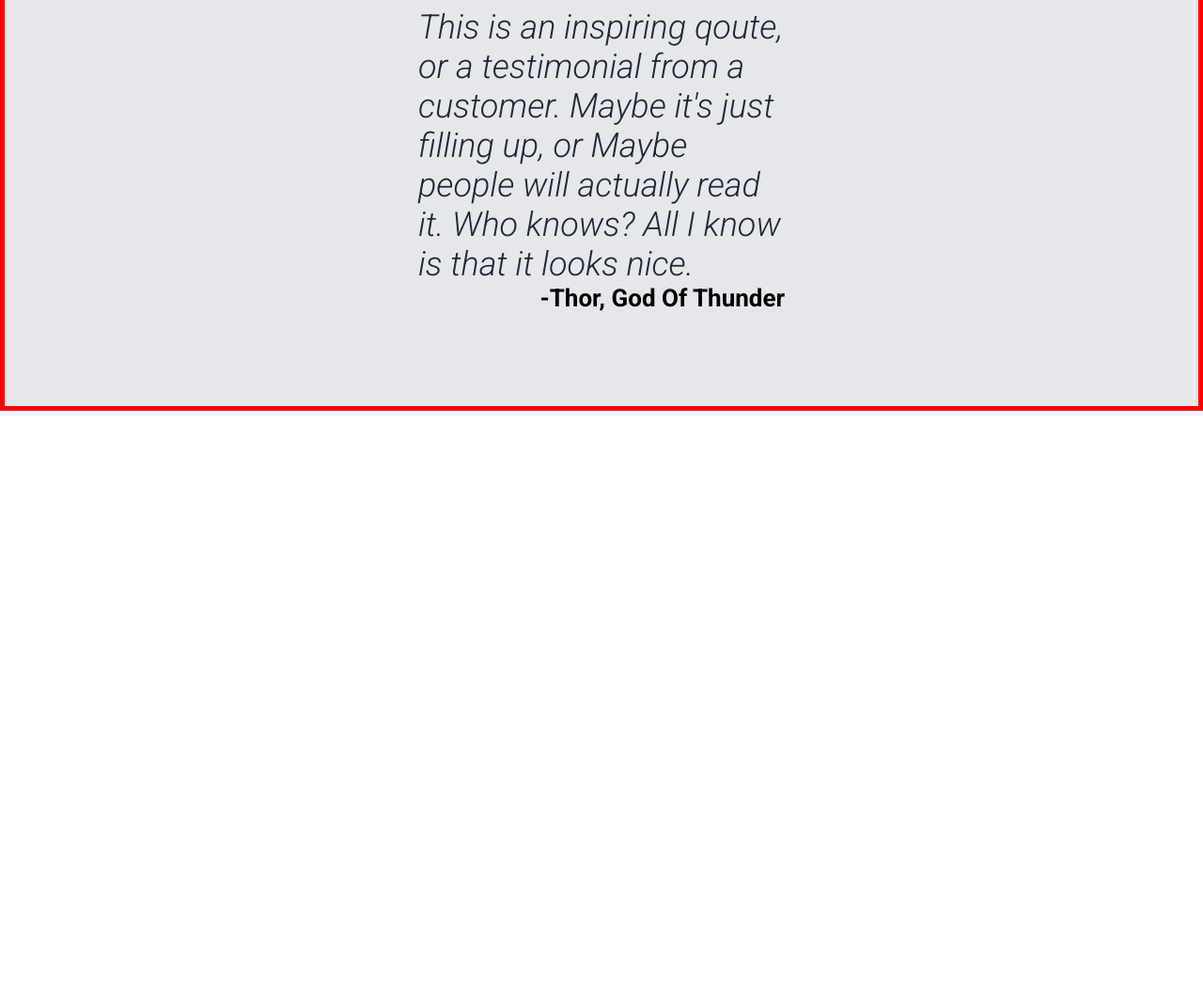
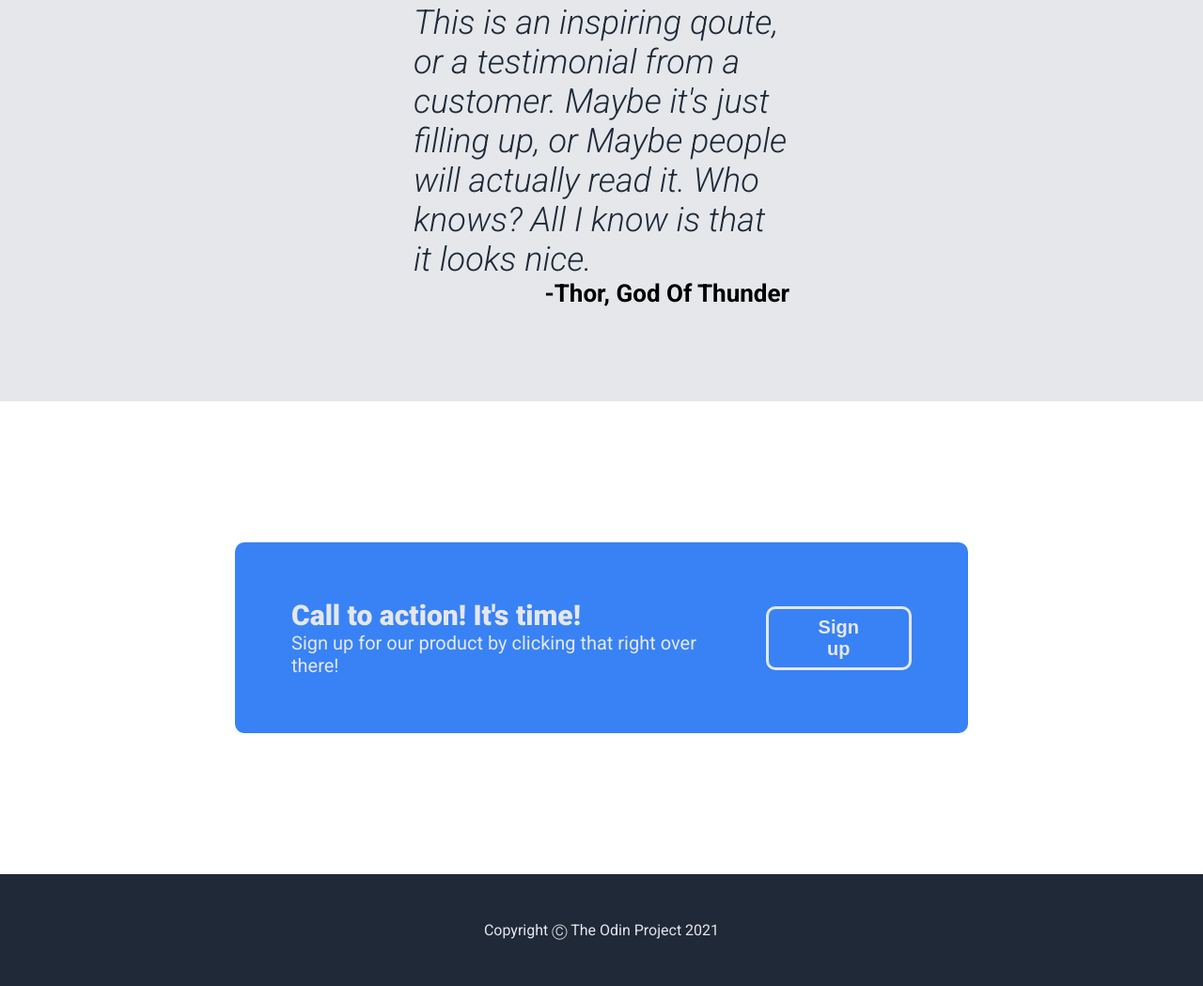
Before and after one commit to OracleTM/first-landing-page, a plain HTML site: page index.html in a window 1280 px wide. Shown: the part 996-2045 px from the top of the page at 94% size. Before the commit the page ends 1433 px from the top, so only its background shows below. Drawn offline with Linux system fonts and the light colour scheme.

Commit message:
Added Action and Footer, made pointer for buttons

```diff
--- a/index.html
+++ b/index.html
@@ -63,5 +63,21 @@
             -Thor, God Of Thunder
         </div>
     </div>
+    <div class="container-action">
+        <div class="action">
+            <div class="call-to-aciton">
+            Call to action! It's time!
+            </div>
+            <div class="call-to-aciton-text">
+            Sign up for our product by clicking that right over there!
+            </div>
+        </div>
+        <div class="button-right">
+            <button type="button">Sign up</button>
+        </div>
+    </div>
+    <div class="footer">
+        Copyright Ⓒ The Odin Project 2021
+    </div>
 </body>
 </html>
--- a/stylesheet.css
+++ b/stylesheet.css
@@ -1,10 +1,9 @@
 body {
     display: flex;
     flex-direction: column;
-    flex: 1;
+    flex-grow: 1;
     margin: 0;
     font-family: "Roboto", sans-serif;
-    border: solid 5px red;
 }
 
 .header {
@@ -63,6 +62,7 @@ body {
     border: none;
     font-size: 14px;
     font-weight: bold;
+    cursor: pointer;
 }
 
 .hero-container {
@@ -145,3 +145,52 @@ blockquote {
     font-size: 26px;
     font-weight: bold;
 }
+
+.action {
+    display: flex;
+    flex-direction: column;
+
+}
+
+.button-right button {
+    background-color: #3882F6;
+    color: #E5E7EB;
+    border: 3px solid #E5E7EB;
+    border-radius: 10px;
+    padding: 8px 40px 8px 40px;
+    font-size: 20px;
+    font-weight: 900;
+    cursor: pointer;
+}
+
+.container-action {
+    display: flex;
+    align-items: center;
+    justify-content: space-around;
+    gap: 30px;
+    background-color: #3882F6;
+    margin: 150px 250px 150px 250px;
+    border-radius: 10px;
+    padding: 60px 60px 60px 60px;
+}
+
+.call-to-aciton {
+    color: #E5E7EB;
+    font-weight: 900;
+    font-size: 30px;
+}
+
+.call-to-aciton-text {
+    color: #E5E7EB;
+    font-size: 20px;
+}
+
+.footer {
+    display: flex;
+    background-color: #1F2937;
+    color: #E5E7EB;
+    align-items: center;
+    justify-content: center;
+    padding-top: 50px;
+    padding-bottom: 50px;
+}
```
